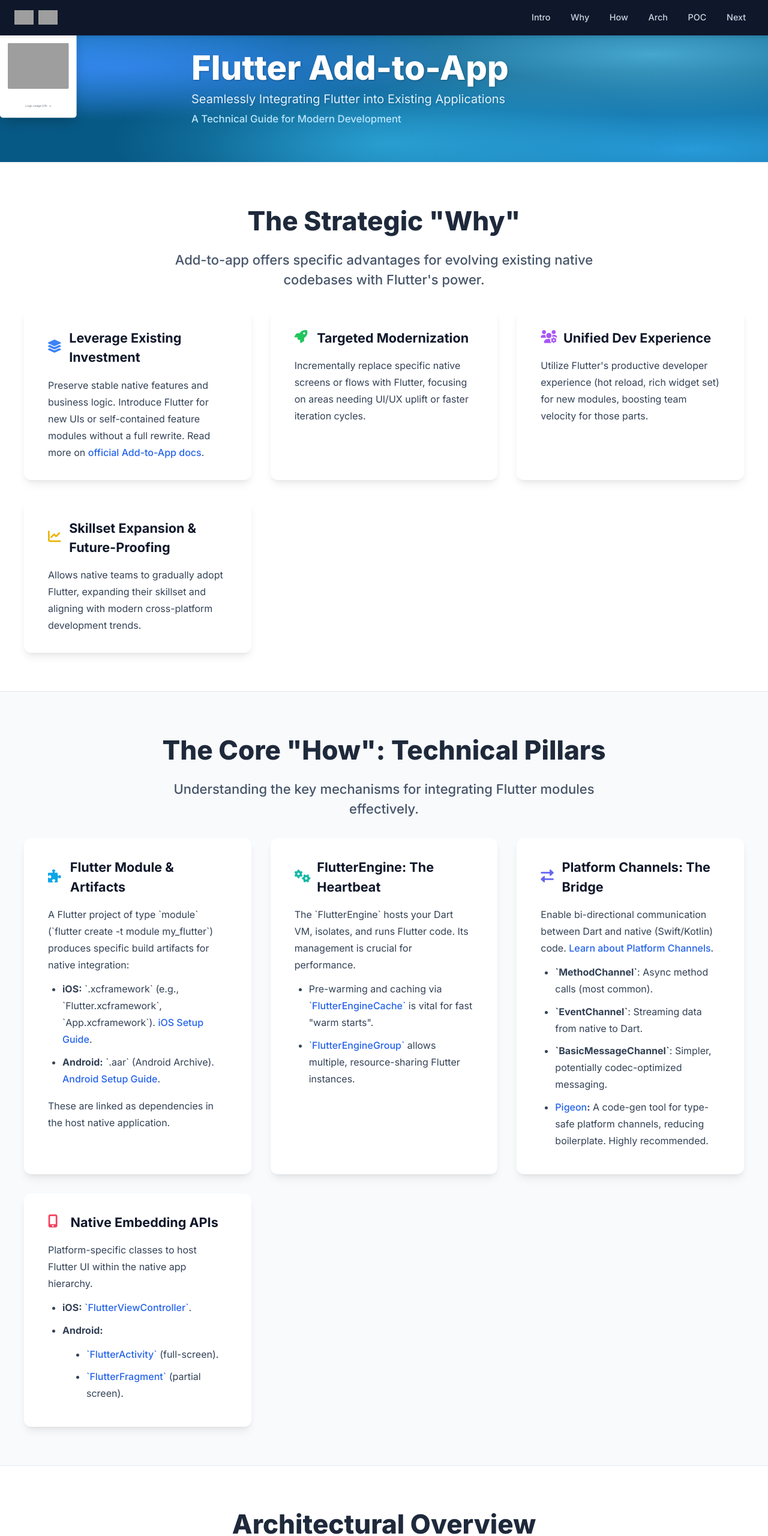
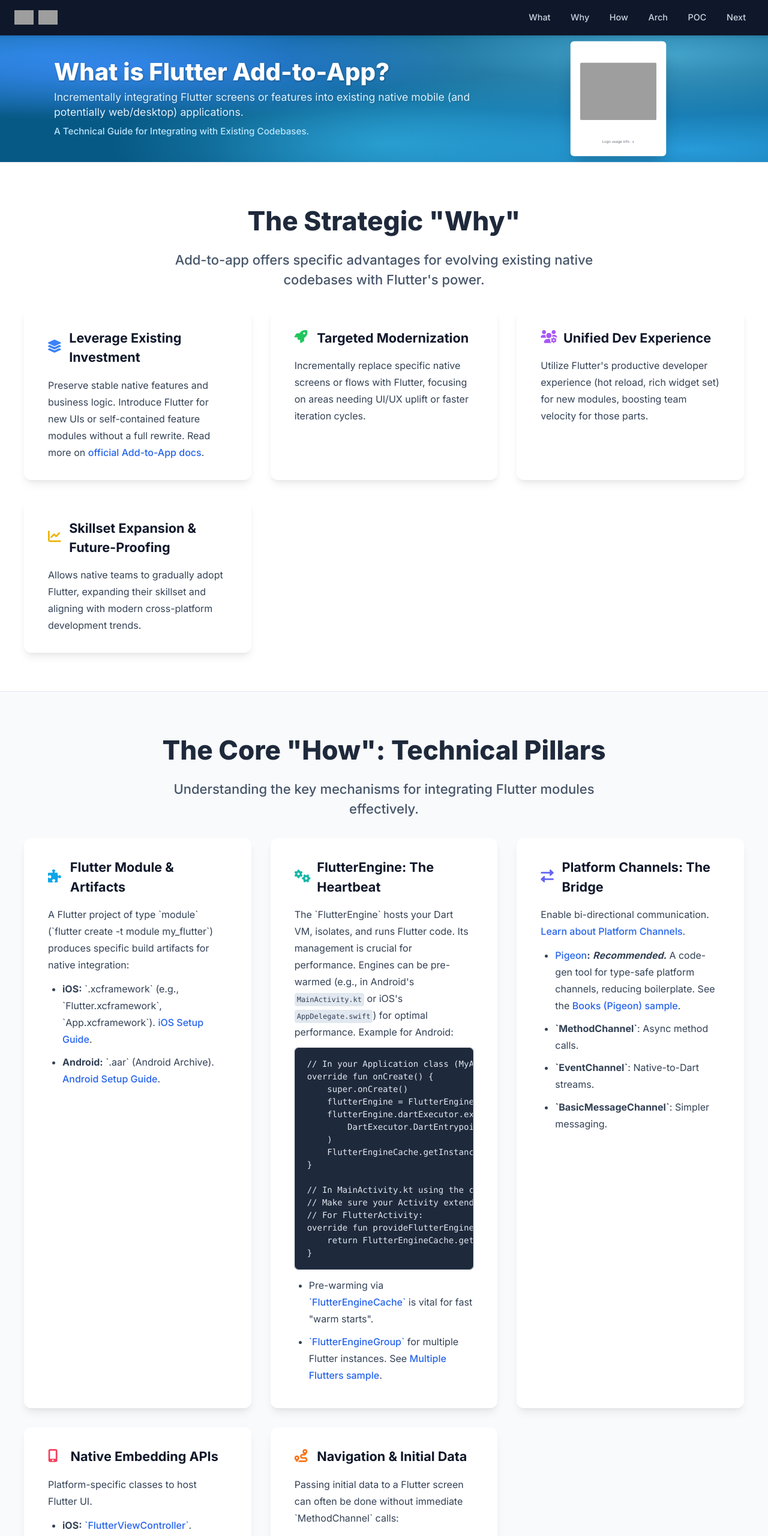
Before and after one commit to njwandroid/flutter-add-to-app-presentation-njw, a plain HTML site: page index.html in a window 1280 px wide. Shown: the top 2560 px of the page at 60% size. Drawn offline with nearby package versions, Linux system fonts and the light colour scheme; grey boxes are pictures that could not be loaded.

Commit message:
Improve content from my experience and things I want to highlight
Improve content from my experience and things I want to highlight and according to upcoming specifications

```diff
--- a/index.html
+++ b/index.html
@@ -15,11 +15,11 @@
             background-color: #f8fafc;
         }
         .slide {
-            min-height: 90vh; /* Default min-height for other slides */
-            padding: 4rem 2rem; /* Default padding for other slides */
+            min-height: 90vh;
+            padding: 4rem 2rem;
             display: flex;
             flex-direction: column;
-            justify-content: center; /* Default for other slides */
+            justify-content: center;
             align-items: center;
             text-align: center;
             border-bottom: 1px solid #e2e8f0;
@@ -102,14 +102,17 @@
         .code-snippet {
             background-color: #1e293b;
             color: #e2e8f0;
-            padding: 1.25rem 1.5rem;
-            border-radius: 0.5rem;
+            padding: 1rem 1.25rem;
+            border-radius: 0.375rem;
             font-family: 'SFMono-Regular', Consolas, 'Liberation Mono', Menlo, Courier, monospace;
-            font-size: 0.9rem;
+            font-size: 0.875rem;
             overflow-x: auto;
             text-align: left;
-            margin-top: 1rem;
+            margin-top: 0.75rem;
             border: 1px solid #334155;
+        }
+        .code-snippet code {
+            white-space: pre;
         }
 
         .nav-bar {
@@ -170,13 +173,12 @@
             box-shadow: 0 6px 20px rgba(37, 99, 235, 0.4);
         }
 
-        /* UPDATED Hero Section Specific Styles for Slide 1 */
-        #slide1 {
-            height: 212px; /* Specific pixel height - ADJUST THIS VALUE FOR TRIAL AND ERROR */
-            min-height: unset; /* Override default .slide min-height */
-            padding-top: 1.5rem;
-            padding-bottom: 2.5rem;
-            justify-content: flex-start;
+        #what {
+            height: 212px;
+            min-height: unset;
+            padding-top: 1rem;
+            padding-bottom: 1rem;
+            justify-content: center;
             background-color: #075985;
             background-image:
                 radial-gradient(at 15% 25%, hsla(215, 98%, 61%, 0.7) 0px, transparent 40%),
@@ -186,57 +188,50 @@
                 radial-gradient(at 90% 90%, hsla(201, 98%, 60%, 0.7) 0px, transparent 50%);
             color: white;
             overflow: hidden;
-            align-items: stretch;
+            align-items: center;
         }
         .slide1-content-wrapper {
             display: flex;
             width: 100%;
-            max-width: 1200px;
-            align-items: flex-start;
-            justify-content: flex-start;
+            max-width: 1100px;
+            align-items: center;
+            justify-content: space-between;
             flex-grow: 0;
-        }
-        .hero-corner-graphic {
-            transform: scale(0.4);
-            transform-origin: top left;
-            z-index: 5;
-            margin-top: -2.5rem;
-            margin-left: -2rem;
-            flex-shrink: 0;
         }
         .hero-text-content {
             text-align: left;
             z-index: 10;
             position: relative;
             flex-grow: 1;
-            padding-left: 0rem;
-            margin-top: 0;
+            padding-right: 1rem;
+        }
+        .hero-corner-graphic {
+            transform: scale(0.5);
+            transform-origin: center center;
+            z-index: 5;
+            flex-shrink: 0;
         }
         .hero-text-content .slide-title {
             color: white;
             text-shadow: 1px 1px 3px rgba(0,0,0,0.3);
-            font-size: 3.5rem;
+            font-size: 2.5rem;
             line-height: 1.1;
             margin-bottom: 0.5rem;
         }
         .hero-text-content .slide-subtitle-main {
             color: #e0f2fe;
             text-shadow: 1px 1px 2px rgba(0,0,0,0.15);
-            font-size: 1.25rem;
-            line-height: 1.3;
+            font-size: 1.1rem;
+            line-height: 1.4;
             margin-bottom: 0.5rem;
         }
         .hero-text-content .slide-subtitle-secondary {
-            font-size: 1.05rem;
+            font-size: 0.95rem;
             font-weight: 500;
             color: #bae6fd;
         }
-        /* END UPDATED Hero Section Styling */
 
-        /* Styles for the "Dash wearing helmet" component on Slide 1 */
-        #android-flutter-showcase {
-            /* Styles for the component itself, if any beyond Tailwind */
-        }
+        #android-flutter-showcase { }
         .dash-mascot-img {
             object-fit: contain;
             width: 190px;
@@ -301,7 +296,6 @@
             transform: translate(-50%, -50%);
             z-index: 25;
         }
-        /* End of user's component styles */
 
         .architecture-diagram-container {
             width: 100%;
@@ -323,31 +317,31 @@
         .architecture-diagram-container svg .box { stroke: #94a3b8; stroke-width: 1.5; rx: 6; }
 
         @media (max-width: 768px) {
-            #slide1 {
-                height: auto; /* Allow content to define height on mobile */
-                min-height: 50vh; /* Still provide some min height for visual */
+            #what {
+                height: auto;
+                min-height: 40vh;
                 padding-top: 1.5rem;
                 padding-bottom: 1.5rem;
             }
             .slide1-content-wrapper {
-                flex-direction: column;
+                flex-direction: column-reverse;
                 align-items: center;
                 text-align: center;
             }
             .hero-corner-graphic {
                 position: static;
                 transform: scale(0.5);
-                margin-bottom: 0.5rem;
+                margin-top: 1rem;
                 margin-left: 0;
-                margin-top: 0;
             }
             .hero-text-content {
                 text-align: center;
                 padding-left: 0;
+                padding-right: 0;
             }
-            .hero-text-content .slide-title { font-size: 2.75rem; }
-            .hero-text-content .slide-subtitle-main { font-size: 1.1rem; }
-            .hero-text-content .slide-subtitle-secondary { font-size: 0.95rem; }
+            .hero-text-content .slide-title { font-size: 2.25rem; }
+            .hero-text-content .slide-subtitle-main { font-size: 1rem; }
+            .hero-text-content .slide-subtitle-secondary { font-size: 0.9rem; }
 
             .slide { padding: 2rem 1rem; min-height: auto; }
             .slide-title { font-size: 2rem; }
@@ -368,9 +362,9 @@
         @media (max-width: 480px) {
             .nav-links-container { gap: 0.1rem 0.2rem; }
             .nav-link { padding: 0.5rem 0.4rem; font-size: 0.8rem; }
-            .hero-corner-graphic { transform: scale(0.4); }
-            .hero-text-content .slide-title { font-size: 2.25rem; }
-            .hero-text-content .slide-subtitle-main { font-size: 1rem; }
+            .hero-corner-graphic { transform: scale(0.45); }
+            .hero-text-content .slide-title { font-size: 2rem; }
+            .hero-text-content .slide-subtitle-main { font-size: 0.95rem; }
         }
     </style>
 </head>
@@ -382,7 +376,7 @@
             <img src="https://storage.googleapis.com/cms-storage-bucket/4fd5520fe28ebf839174.svg" alt="Flutter Logo" title="Flutter">
         </div>
         <div class="nav-links-container">
-            <a href="#slide1" class="nav-link">Intro</a>
+            <a href="#what" class="nav-link">What</a>
             <a href="#slide2" class="nav-link">Why</a>
             <a href="#slide3" class="nav-link">How</a>
             <a href="#slide4" class="nav-link">Arch</a>
@@ -391,8 +385,13 @@
         </div>
     </nav>
 
-    <section id="slide1" class="slide">
+    <section id="what" class="slide">
         <div class="slide1-content-wrapper">
+            <div class="hero-text-content">
+                <h1 class="slide-title">What is Flutter Add-to-App?</h1>
+                <p class="slide-subtitle-main">Incrementally integrating Flutter screens or features into existing native mobile (and potentially web/desktop) applications.</p>
+                <p class="slide-subtitle-secondary">A Technical Guide for Integrating with Existing Codebases.</p>
+            </div>
             <div class="hero-corner-graphic">
                 <div id="android-flutter-showcase" class="bg-white p-6 sm:p-8 rounded-xl shadow-2xl flex flex-col items-center justify-center">
                     <div class="dash-with-helmet-container">
@@ -415,12 +414,6 @@
                         </p>
                     </details>
                 </div>
-            </div>
-
-            <div class="hero-text-content">
-                <h1 class="slide-title">Flutter Add-to-App</h1>
-                <p class="slide-subtitle-main">Seamlessly Integrating Flutter into Existing Applications</p>
-                <p class="slide-subtitle-secondary">A Technical Guide for Modern Development</p>
             </div>
         </div>
     </section>
@@ -451,7 +444,7 @@
     <section id="slide3" class="slide bg-slate-50">
         <h2 class="slide-title">The Core "How": Technical Pillars</h2>
         <p class="slide-subtitle">Understanding the key mechanisms for integrating Flutter modules effectively.</p>
-        <div class="content-grid">
+        <div class="content-grid md:grid-cols-2 lg:grid-cols-3">
             <div class="content-card">
                 <h3><i class="fas fa-puzzle-piece text-sky-500"></i>Flutter Module & Artifacts</h3>
                 <p>A Flutter project of type `module` (`flutter create -t module my_flutter`) produces specific build artifacts for native integration:</p>
@@ -459,37 +452,60 @@
                     <li><strong>iOS:</strong> `.xcframework` (e.g., `Flutter.xcframework`, `App.xcframework`). <a href="https://flutter.dev/docs/development/add-to-app/ios/project-setup" target="_blank" rel="noopener noreferrer">iOS Setup Guide</a>.</li>
                     <li><strong>Android:</strong> `.aar` (Android Archive). <a href="https://flutter.dev/docs/development/add-to-app/android/project-setup" target="_blank" rel="noopener noreferrer">Android Setup Guide</a>.</li>
                 </ul>
-                <p class="mt-2">These are linked as dependencies in the host native application.</p>
             </div>
             <div class="content-card">
                 <h3><i class="fas fa-cogs text-teal-500"></i>FlutterEngine: The Heartbeat</h3>
-                <p>The `FlutterEngine` hosts your Dart VM, isolates, and runs Flutter code. Its management is crucial for performance.</p>
+                <p>The `FlutterEngine` hosts your Dart VM, isolates, and runs Flutter code. Its management is crucial for performance. Engines can be pre-warmed (e.g., in Android's <code class="text-xs bg-slate-200 p-1 rounded">MainActivity.kt</code> or iOS's <code class="text-xs bg-slate-200 p-1 rounded">AppDelegate.swift</code>) for optimal performance. Example for Android:</p>
+                <pre class="code-snippet"><code class="language-kotlin">// In your Application class (MyApplication.kt)
+override fun onCreate() {
+    super.onCreate()
+    flutterEngine = FlutterEngine(this)
+    flutterEngine.dartExecutor.executeDartEntrypoint(
+        DartExecutor.DartEntrypoint.createDefault()
+    )
+    FlutterEngineCache.getInstance().put("my_engine_id", flutterEngine)
+}
+
+// In MainActivity.kt using the cached engine
+// Make sure your Activity extends FlutterActivity or uses FlutterFragment
+// For FlutterActivity:
+override fun provideFlutterEngine(context: Context): FlutterEngine? {
+    return FlutterEngineCache.getInstance().get("my_engine_id")
+}</code></pre>
                 <ul>
-                    <li>Pre-warming and caching via <a href="https://api.flutter.dev/flutter/flutter_embedding/FlutterEngineCache-class.html" target="_blank" rel="noopener noreferrer">`FlutterEngineCache`</a> is vital for fast "warm starts".</li>
-                    <li><a href="https://api.flutter.dev/flutter/flutter_embedding/FlutterEngineGroup-class.html" target="_blank" rel="noopener noreferrer">`FlutterEngineGroup`</a> allows multiple, resource-sharing Flutter instances.</li>
+                    <li>Pre-warming via <a href="https://api.flutter.dev/flutter/flutter_embedding/FlutterEngineCache-class.html" target="_blank" rel="noopener noreferrer">`FlutterEngineCache`</a> is vital for fast "warm starts".</li>
+                    <li><a href="https://api.flutter.dev/flutter/flutter_embedding/FlutterEngineGroup-class.html" target="_blank" rel="noopener noreferrer">`FlutterEngineGroup`</a> for multiple Flutter instances. See <a href="https://github.com/flutter/samples/tree/master_archived/add_to_app/multiple_flutters" target="_blank" rel="noopener noreferrer">Multiple Flutters sample</a>.</li>
                 </ul>
             </div>
             <div class="content-card">
                 <h3><i class="fas fa-exchange-alt text-indigo-500"></i>Platform Channels: The Bridge</h3>
-                <p>Enable bi-directional communication between Dart and native (Swift/Kotlin) code. <a href="https://flutter.dev/docs/development/platform-integration/platform-channels" target="_blank" rel="noopener noreferrer">Learn about Platform Channels</a>.</p>
+                <p>Enable bi-directional communication. <a href="https://flutter.dev/docs/development/platform-integration/platform-channels" target="_blank" rel="noopener noreferrer">Learn about Platform Channels</a>.</p>
                 <ul>
-                    <li><strong>`MethodChannel`</strong>: Async method calls (most common).</li>
-                    <li><strong>`EventChannel`</strong>: Streaming data from native to Dart.</li>
-                    <li><strong>`BasicMessageChannel`</strong>: Simpler, potentially codec-optimized messaging.</li>
-                    <li><strong><a href="https://pub.dev/packages/pigeon" target="_blank" rel="noopener noreferrer">Pigeon</a>:</strong> A code-gen tool for type-safe platform channels, reducing boilerplate. Highly recommended.</li>
+                    <li><strong><a href="https://pub.dev/packages/pigeon" target="_blank" rel="noopener noreferrer">Pigeon</a>:</strong> <strong><em>Recommended.</em></strong> A code-gen tool for type-safe platform channels, reducing boilerplate. See the <a href="https://github.com/flutter/samples/tree/master_archived/add_to_app/books" target="_blank" rel="noopener noreferrer">Books (Pigeon) sample</a>.</li>
+                    <li><strong>`MethodChannel`</strong>: Async method calls.</li>
+                    <li><strong>`EventChannel`</strong>: Native-to-Dart streams.</li>
+                    <li><strong>`BasicMessageChannel`</strong>: Simpler messaging.</li>
                 </ul>
             </div>
             <div class="content-card">
                 <h3><i class="fas fa-mobile-alt text-rose-500"></i>Native Embedding APIs</h3>
-                <p>Platform-specific classes to host Flutter UI within the native app hierarchy.</p>
+                <p>Platform-specific classes to host Flutter UI.</p>
                 <ul>
                     <li><strong>iOS:</strong> <a href="https://api.flutter.dev/flutter/flutter_embedding/FlutterViewController-class.html" target="_blank" rel="noopener noreferrer">`FlutterViewController`</a>.</li>
                     <li><strong>Android:</strong>
                         <ul class="list-disc list-inside ml-4">
                             <li><a href="https://api.flutter.dev/flutter/flutter_embedding/FlutterActivity-class.html" target="_blank" rel="noopener noreferrer">`FlutterActivity`</a> (full-screen).</li>
-                            <li><a href="https://api.flutter.dev/flutter/flutter_embedding/FlutterFragment-class.html" target="_blank" rel="noopener noreferrer">`FlutterFragment`</a> (partial screen).</li>
+                            <li><a href="https://api.flutter.dev/flutter/flutter_embedding/FlutterFragment-class.html" target="_blank" rel="noopener noreferrer">`FlutterFragment`</a> (partial screen). See <a href="https://github.com/flutter/samples/tree/master_archived/add_to_app/android_view" target="_blank" rel="noopener noreferrer">Android View sample</a>.</li>
                         </ul>
                     </li>
+                </ul>
+            </div>
+            <div class="content-card lg:col-span-1 md:col-span-2"> <h3><i class="fas fa-route text-orange-500"></i>Navigation & Initial Data</h3>
+                <p>Passing initial data to a Flutter screen can often be done without immediate `MethodChannel` calls:</p>
+                <ul>
+                    <li><strong>Android:</strong> Pass data via `Intent` extras when starting a `FlutterActivity`. The Flutter side can access these via a specific platform channel (e.g., `getInitialRoute` or custom).</li>
+                    <li><strong>iOS:</strong> Set the `initialRoute` property of `FlutterViewController` (e.g., `/movie?id=123`) or pass data by setting custom properties on your `FlutterViewController` subclass.</li>
+                    <li>Flutter can also pass data back when popped, though this usually involves `MethodChannel` or native fragment result mechanisms.</li>
                 </ul>
             </div>
         </div>
@@ -505,37 +521,28 @@
                         <polygon points="0 0, 10 3.5, 0 7" class="arrow-head" />
                     </marker>
                 </defs>
-
                 <rect x="50" y="30" width="500" height="150" fill="#e0f2fe" class="box"/>
                 <text x="300" y="55" text-anchor="middle" class="label">Native Host Application (iOS/Android)</text>
-
                 <rect x="70" y="80" width="220" height="70" fill="#ffffff" class="box"/>
                 <text x="180" y="105" text-anchor="middle" class="label">Native UI</text>
                 <text x="180" y="125" text-anchor="middle" class="sub-label">(Activities/ViewControllers)</text>
-
                 <rect x="310" y="80" width="220" height="70" fill="#ffffff" class="box"/>
                 <text x="420" y="105" text-anchor="middle" class="label">Native Business Logic</text>
                 <text x="420" y="125" text-anchor="middle" class="sub-label">(SDKs, Services)</text>
-
                 <rect x="50" y="270" width="500" height="150" fill="#cffafe" class="box"/>
                 <text x="300" y="295" text-anchor="middle" class="label">Flutter Module (Dart)</text>
-
                 <rect x="70" y="320" width="220" height="70" fill="#ffffff" class="box"/>
                 <text x="180" y="345" text-anchor="middle" class="label">Flutter UI</text>
                 <text x="180" y="365" text-anchor="middle" class="sub-label">(Widgets, State)</text>
-
                 <rect x="310" y="320" width="220" height="70" fill="#ffffff" class="box"/>
                 <text x="420" y="345" text-anchor="middle" class="label">Flutter Business Logic</text>
                 <text x="420" y="365" text-anchor="middle" class="sub-label">(Services, Repositories)</text>
-
                 <rect x="150" y="190" width="300" height="70" fill="#fee2e2" class="box"/>
                 <text x="300" y="210" text-anchor="middle" class="label">Integration Layer</text>
                 <text x="300" y="230" text-anchor="middle" class="sub-label">FlutterEngine, Embedding APIs</text>
                 <text x="300" y="245" text-anchor="middle" class="sub-label">Platform Channels / Pigeon</text>
-
                 <line x1="300" y1="180" x2="300" y2="190" class="arrow-line" marker-end="url(#arrowhead)"/>
                 <line x1="300" y1="260" x2="300" y2="270" class="arrow-line" marker-end="url(#arrowhead)"/>
-
                 <path d="M200 260 Q220 225 250 190" stroke-dasharray="4 2" class="arrow-line" marker-end="url(#arrowhead)" fill="none"/>
                 <path d="M400 260 Q380 225 350 190" stroke-dasharray="4 2" class="arrow-line" marker-end="url(#arrowhead)" fill="none"/>
             </svg>
@@ -546,8 +553,8 @@
     </section>
 
     <section id="slide5" class="slide bg-slate-50">
-        <h2 class="slide-title">Illustrative POC Strategy</h2>
-        <p class="slide-subtitle">A phased approach to demonstrate capability and explore value.</p>
+        <h2 class="slide-title">Illustrative POC Strategy & Samples</h2>
+        <p class="slide-subtitle">A phased approach to demonstrate capability and explore value, supported by official Flutter samples.</p>
         <div class="content-grid">
             <div class="content-card">
                 <h3><i class="fas fa-flask text-cyan-500"></i>POC: Foundational Integration</h3>
@@ -570,9 +577,17 @@
                 </ul>
             </div>
         </div>
-        <a href="https://github.com/flutter/samples/tree/master/add_to_app" target="_blank" rel="noopener noreferrer" class="button-primary">
-            <i class="fab fa-github mr-2"></i> View Official Add-to-App Samples
+        <a href="https://github.com/flutter/samples/tree/master_archived/add_to_app" target="_blank" rel="noopener noreferrer" class="button-primary">
+            <i class="fab fa-github mr-2"></i> Explore Add-to-App Samples
         </a>
+        <div class="max-w-2xl mx-auto text-left mt-6 space-y-2 text-slate-600 text-sm">
+            <p class="font-semibold">Key samples to explore:</p>
+            <ul class="list-disc list-inside">
+                <li><a href="https://github.com/flutter/samples/tree/master_archived/add_to_app/multiple_flutters" target="_blank" rel="noopener noreferrer" class="text-blue-600 hover:text-blue-800">Multiple Flutters:</a> Demonstrates managing multiple FlutterEngine instances.</li>
+                <li><a href="https://github.com/flutter/samples/tree/master_archived/add_to_app/books" target="_blank" rel="noopener noreferrer" class="text-blue-600 hover:text-blue-800">Books App:</a> A more complete example using Pigeon for type-safe platform channels.</li>
+                <li><a href="https://github.com/flutter/samples/tree/master_archived/add_to_app/android_view" target="_blank" rel="noopener noreferrer" class="text-blue-600 hover:text-blue-800">Android View (Platform View):</a> Shows embedding native Android views within Flutter UI.</li>
+            </ul>
+        </div>
     </section>
 
     <section id="slide6" class="slide bg-white">
@@ -630,8 +645,11 @@
                 const targetElement = document.querySelector(targetId);
                 if (targetElement) {
                     const navBarHeight = document.querySelector('.nav-bar')?.offsetHeight || 0;
-                    const elementPosition = targetElement.getBoundingClientRect().top;
-                    const offsetPosition = elementPosition + window.pageYOffset - navBarHeight;
+                    let elementPosition = targetElement.getBoundingClientRect().top;
+                    let offsetPosition = elementPosition + window.pageYOffset - navBarHeight;
+                    if (targetId === '#what') { // Ensure top of #what is shown
+                         offsetPosition = targetElement.offsetTop - navBarHeight;
+                    }
 
                     window.scrollTo({
                         top: offsetPosition,
```
